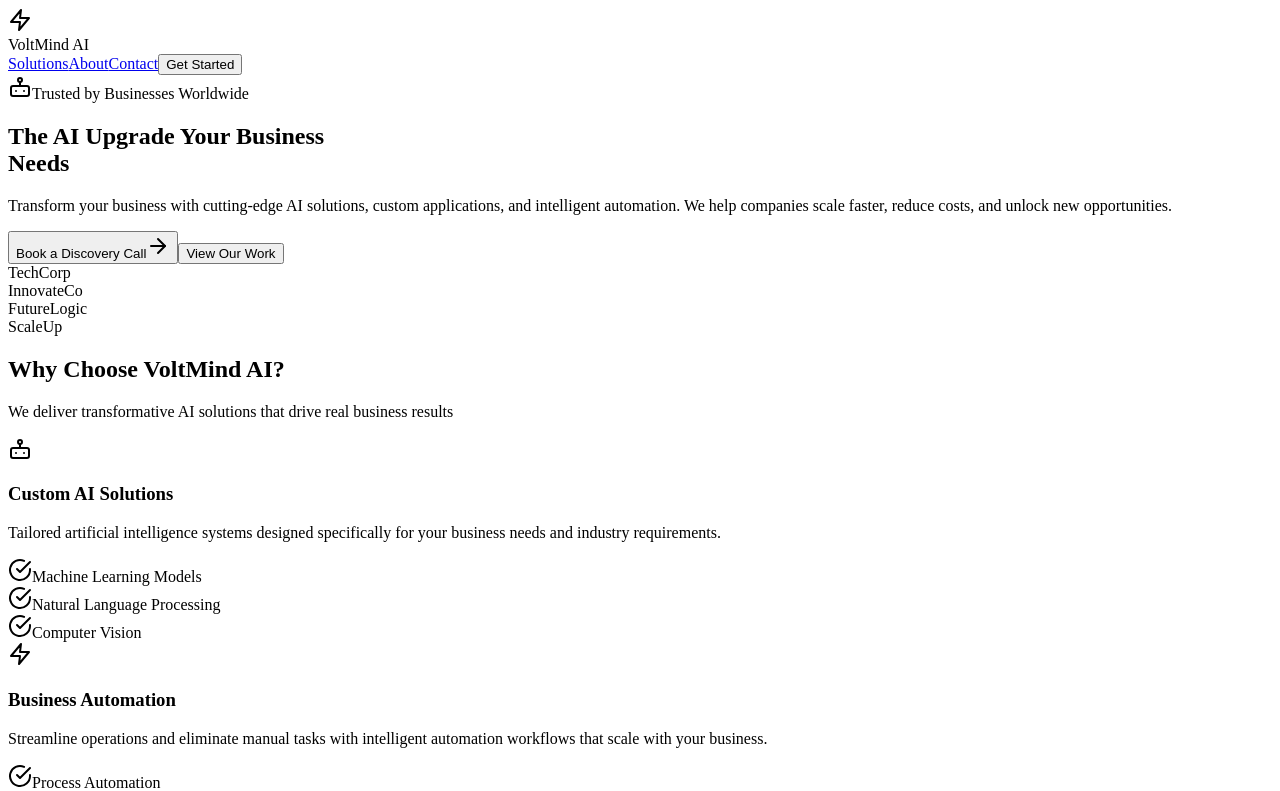
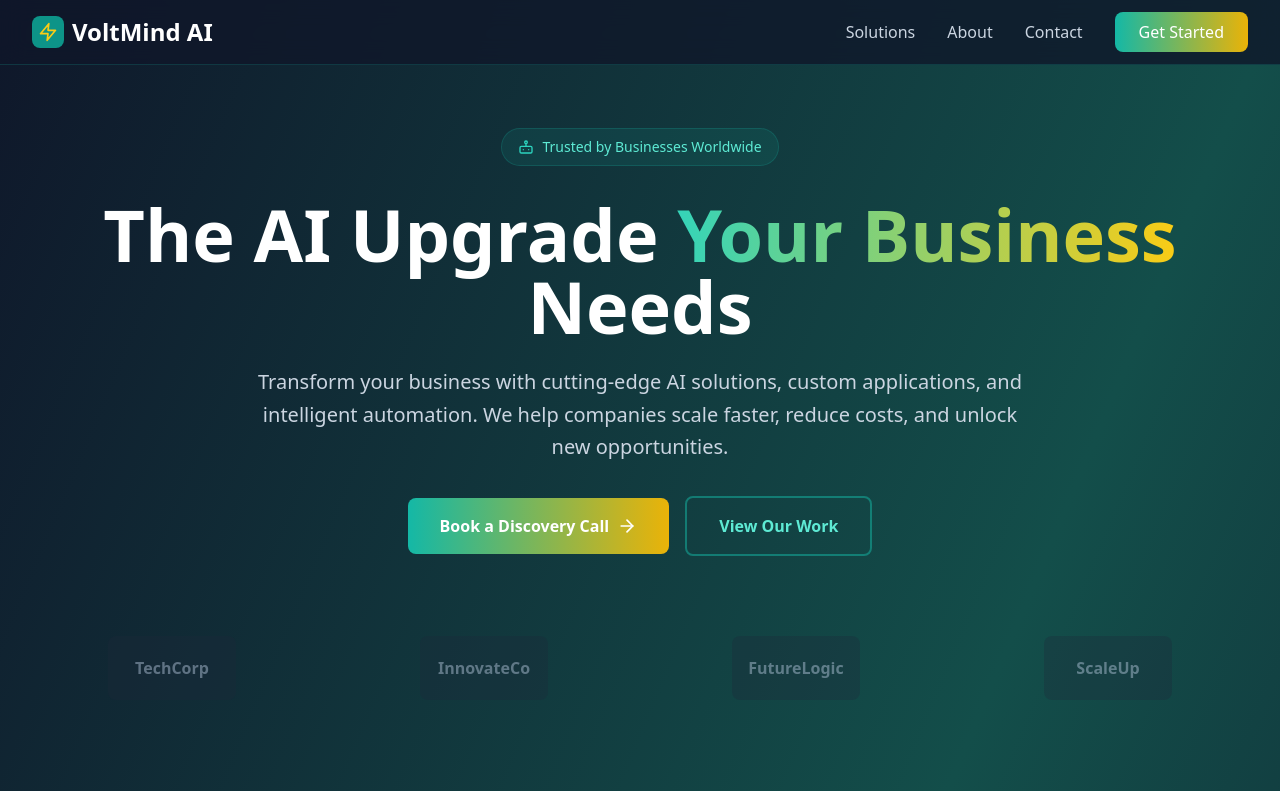
Before and after one commit to Degenius12/voltmind-ai-website, a Next.js app: page / in a window 1280 px wide. Shown: the top 791 px of the page. Built offline with nearby package versions, Linux system fonts and the light colour scheme.

Commit message:
Fix styling: Add global CSS imports and Tailwind configuration

```diff
--- /dev/null
+++ b/pages/_app.tsx
@@ -0,0 +1,6 @@
+import '../styles/globals.css'
+import type { AppProps } from 'next/app'
+
+export default function App({ Component, pageProps }: AppProps) {
+  return <Component {...pageProps} />
+}
--- a/styles/globals.css
+++ b/styles/globals.css
@@ -20,12 +20,4 @@
   .voltmind-text-gradient {
     @apply bg-gradient-to-r from-teal-400 to-yellow-400 bg-clip-text text-transparent;
   }
-
-  .voltmind-border {
-    @apply border-teal-500/50 hover:border-teal-500/70;
-  }
-
-  .card-hover {
-    @apply transition-all duration-300 hover:scale-105 hover:shadow-2xl;
-  }
 }
```
